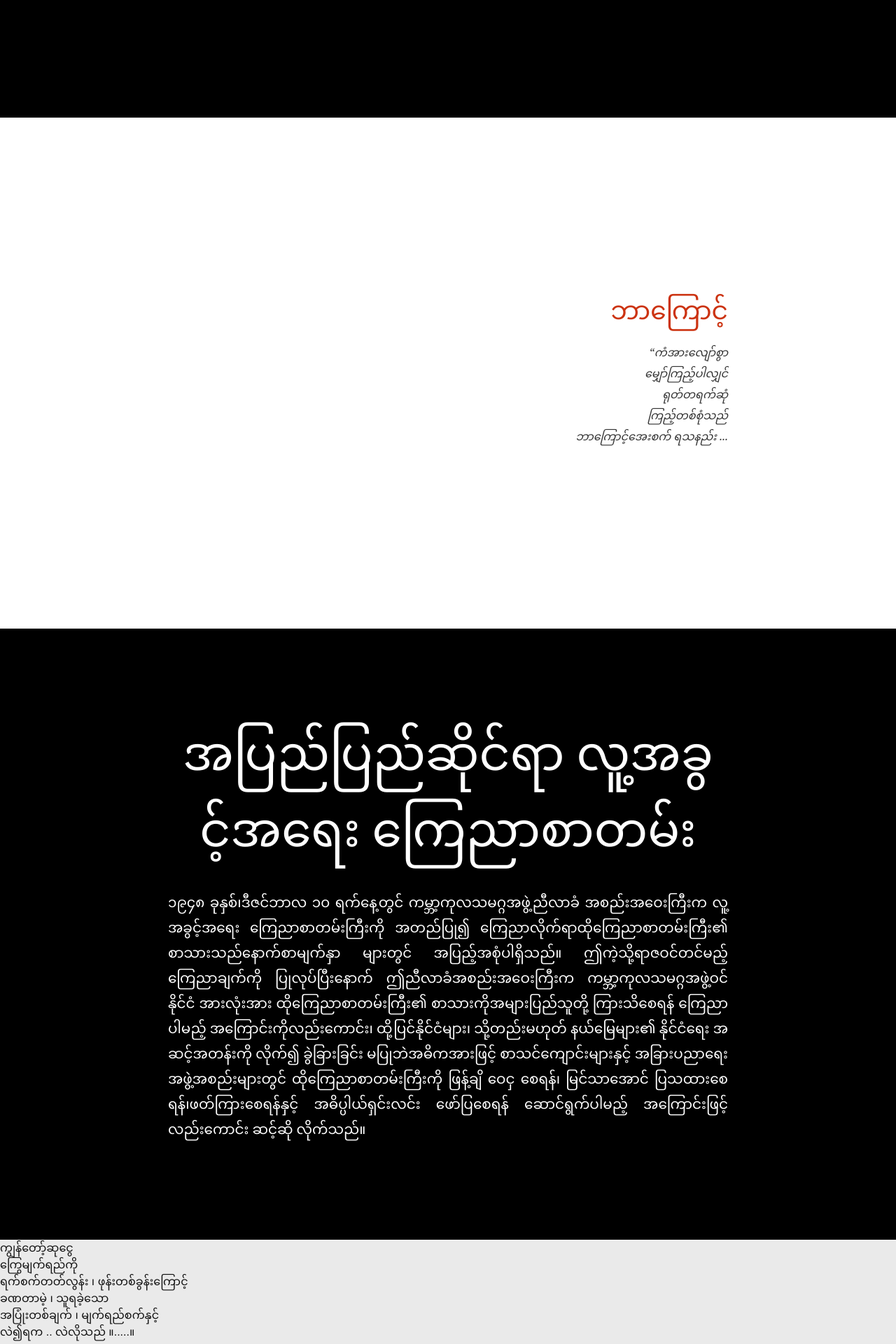
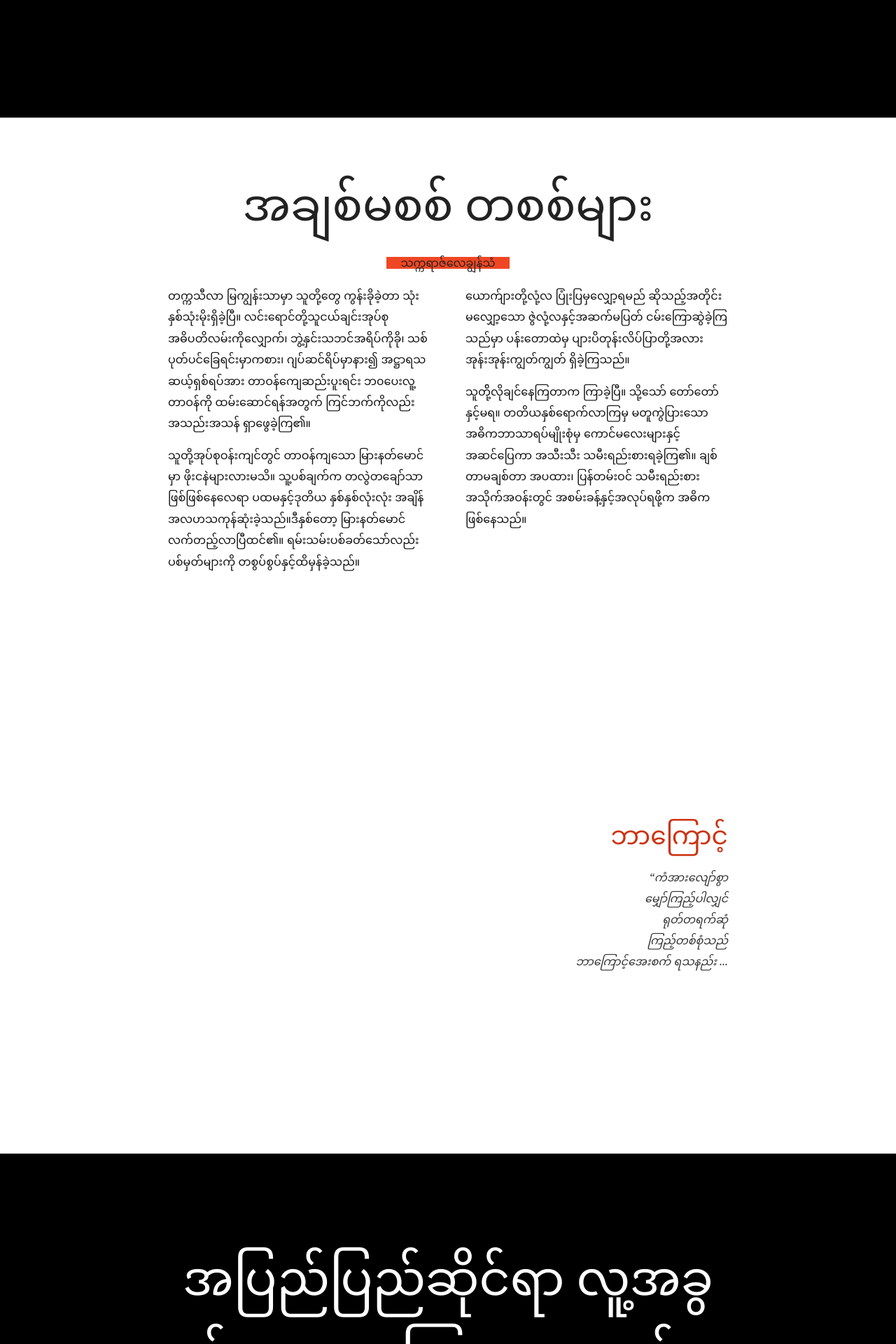
Before and after one commit to khzaw/beautiful-burmese-type, a Jekyll site: the page built from index.html, in a window 1280 px wide. Shown: the part 1831-3751 px from the top of the page at 70% size. Built offline with Jekyll 4.4.1, drawn with Linux system fonts in a browser that asks for light colours; some web fonts are replaced.

Commit message:
Trying to put the second title on top of a background line

```diff
--- a/css/main.scss
+++ b/css/main.scss
@@ -164,6 +164,50 @@
       }
     }
 
+  &#byu {
+    background: #fff;
+    padding: 100px 0;
+
+    .text {
+      margin: 0 auto;
+      padding: 0 20px;
+      width: $content-width;
+
+      h2 {
+          color: #222;
+          font: 400 64px/64px 'Noto Sans Myanmar';
+          margin: 0 0 32px 0;
+          text-align: center;
+          width: $content-width;
+          }
+
+      h3 {
+        color: #222;
+        margin: 0 0 20px 0;
+        text-align: center;
+
+        span {
+          background: #ef4723;
+          padding: 0 20px;
+         // padding: 0 20px;
+          }
+        }
+
+      h3+* {
+        }
+
+      .excerpt {
+        -moz-column-count: 2;
+        -moz-column-gap: 50px;
+        -webkit-column-count: 2;
+        -webkit-column-gap: 50px;
+        p {
+          line-height: 1.9;
+          }
+        }
+      }
+    }
+
   &#poem-2 {
     background: #ffffff;
     padding: 250px 0;
--- a/index.html
+++ b/index.html
@@ -25,6 +25,27 @@
         မင်ရည်ကျဲ၏ မကျဲ၏
       </p>
 
+    </section>
+  </section>
+
+  <section class="page" id="byu">
+    <section class="text">
+      <h2 class="title"><span>အချစ်မစစ် တစစ်များ</span></h2>
+      <h3><span>သက္ကရာဇ်လေချွန်သံ</span></h3>
+      <section class="excerpt">
+      <p>
+        တက္ကသီလာ မြကျွန်းသာမှာ သူတို့တွေ ကွန်းခိုခဲ့တာ သုံးနှစ်သုံးမိုးရှိခဲ့ပြီ။ လင်းရောင်တို့သူငယ်ချင်းအုပ်စု အဓိပတိလမ်းကိုလျှောက်၊ ဘွဲ့နှင်းသဘင်အရိပ်ကိုခို၊ သစ်ပုတ်ပင်ခြေရင်းမှာကစား၊ ဂျပ်ဆင်ရိပ်မှာနား၍ အဋ္ဌာရသဆယ့်ရှစ်ရပ်အား တာဝန်ကျေဆည်းပူးရင်း ဘ၀ပေးလူ့တာဝန်ကို ထမ်းဆောင်ရန်အတွက် ကြင်ဘက်ကိုလည်း အသည်းအသန် ရှာဖွေခဲ့ကြ၏။
+      </p>
+      <p>
+သူတို့အုပ်စုဝန်းကျင်တွင် တာဝန်ကျသော မြားနတ်မောင်မှာ ဖိုးငနဲများလားမသိ။ သူ့ပစ်ချက်က တလွဲတချော်သာ ဖြစ်ဖြစ်နေလေရာ ပထမနှင့်ဒုတိယ နှစ်နှစ်လုံးလုံး အချိန်အလဟသကုန်ဆုံးခဲ့သည်။ဒီနှစ်တော့ မြားနတ်မောင် လက်တည့်လာပြီထင်၏။ ရမ်းသမ်းပစ်ခတ်သော်လည်း ပစ်မှတ်များကို တစွပ်စွပ်နှင့်ထိမှန်ခဲ့သည်။
+      </p>
+      <p>
+ယောက်ျားတို့လုံ့လ ပြုံးပြမှလျှော့ရမည် ဆိုသည့်အတိုင်း မလျှော့သော ဇွဲလုံ့လနှင့်အဆက်မပြတ် ငမ်းကြောဆွဲခဲ့ကြသည်မှာ ပန်းတောထဲမှ ပျားပိတုန်းလိပ်ပြာတို့အလား အုန်းအုန်းကျွတ်ကျွတ် ရှိခဲ့ကြသည်။
+      </p>
+      <p>
+သူတို့်လိုချင်နေကြတာက ကြာခဲ့ပြီ။ သို့သော် တော်တော်နှင့်မရ။ တတိယနှစ်ရောက်လာကြမှ မတူကွဲပြားသော အဓိကဘာသာရပ်မျိုးစုံမှ ကောင်မလေးများနှင့် အဆင်ပြေကာ အသီးသီး သမီးရည်းစားရခဲ့ကြ၏။ ချစ်တာမချစ်တာ အပထား၊ ပြန်တမ်းဝင် သမီးရည်းစား အသိုက်အဝန်းတွင် အစမ်းခန့်နှင့်အလုပ်ရဖို့က အဓိက ဖြစ်နေသည်။
+      </p>
+      </section>
     </section>
   </section>
 
```
